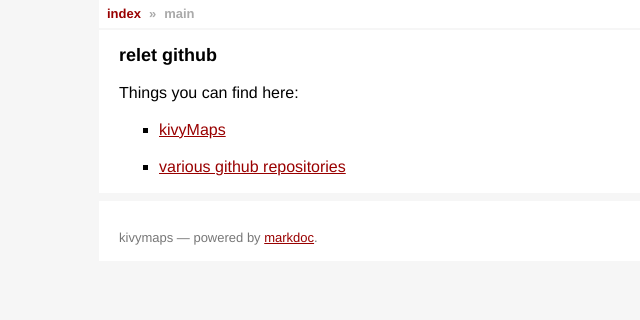
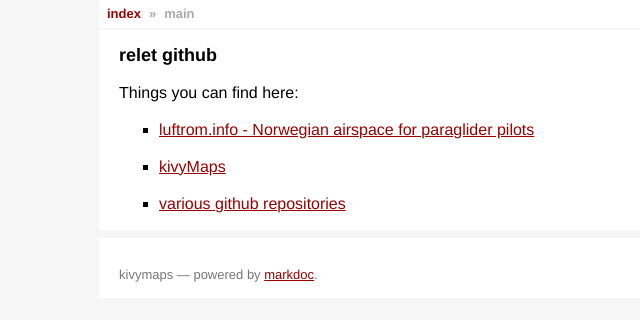
Before and after one commit to relet/relet.github.com, a plain HTML site: page index.html in a window 1280 px wide. Shown: the whole page, without its empty margins (216-856 px from the left). Drawn offline with Linux system fonts and the light colour scheme; a web font is replaced by a local one.

Commit message:
mention luftrom.info

```diff
--- a/index.html
+++ b/index.html
@@ -70,6 +70,9 @@
 <p>Things you can find here:</p>
 <ul>
 <li>
+<p><a href="http://luftrom.info">luftrom.info - Norwegian airspace for paraglider pilots</a></p>
+</li>
+<li>
 <p><a href="http://relet.github.com/kivyMaps">kivyMaps</a></p>
 </li>
 <li>
```
